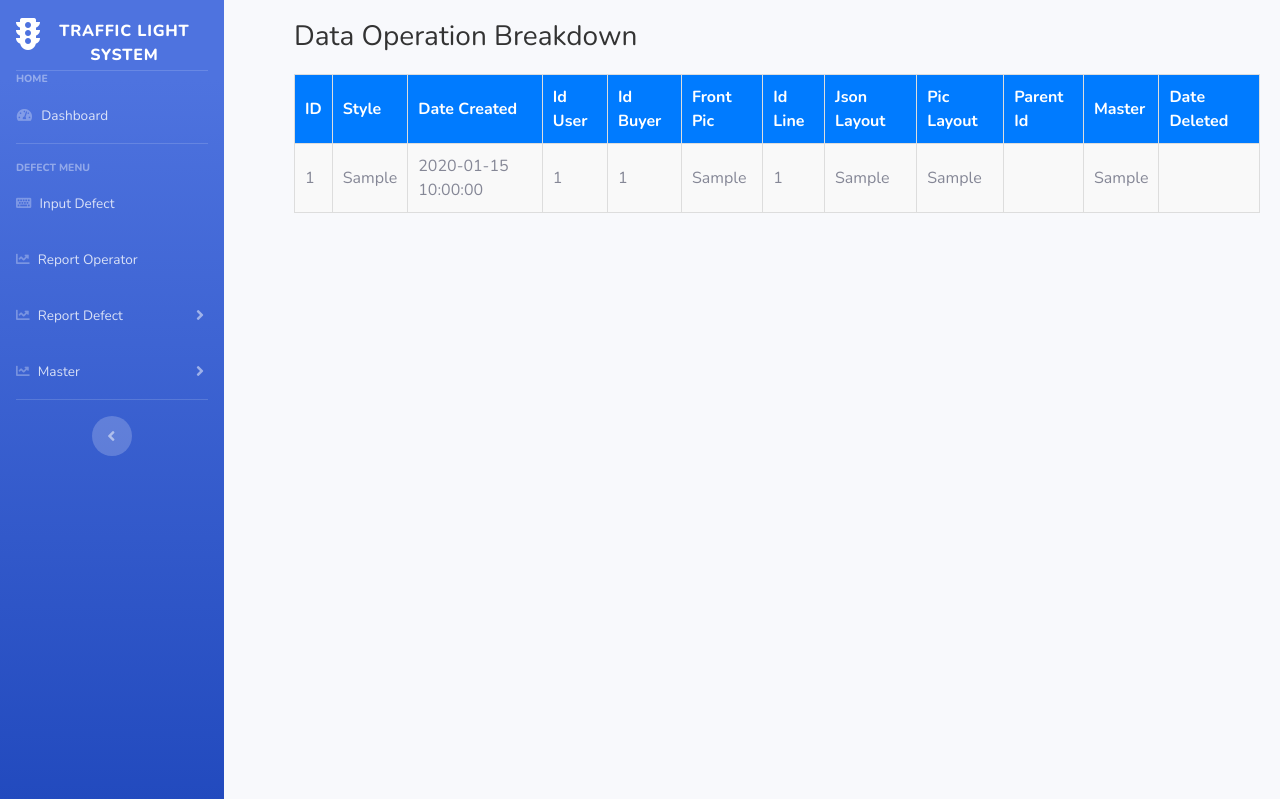
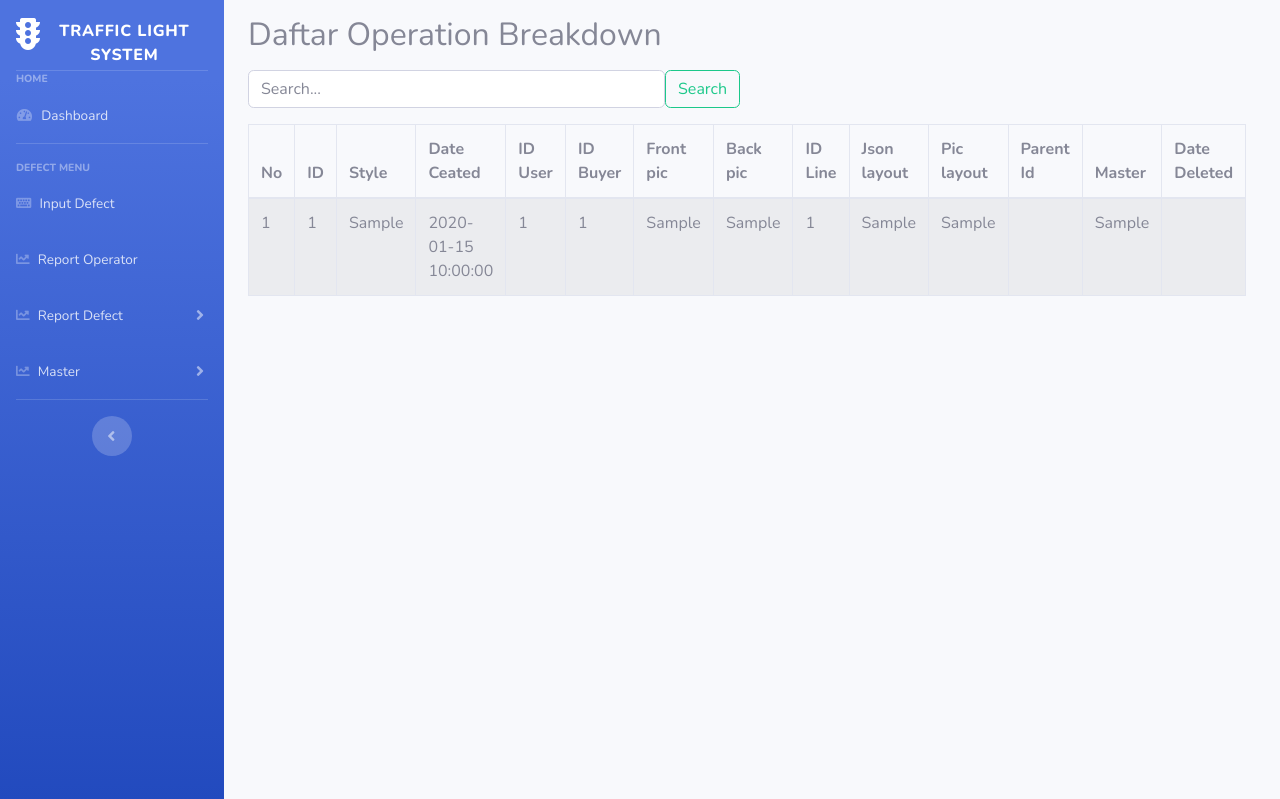
Before and after one commit to PKL-STTT-2025/Project-TLS, a CodeIgniter app: page /Project-TLS/index.php/operationbreakdown/index in a window 1280 px wide. Shown: the top 799 px of the page. Run offline with CodeIgniter, Linux system fonts and the light colour scheme; tables that the repository leaves empty or names only in its code hold one stand-in row (values such as "Sample post").

Commit message:
Revisi view mstemp dan operation breakdown

```diff
--- a/application/controllers/OperationBreakdown.php
+++ b/application/controllers/OperationBreakdown.php
@@ -1,8 +1,7 @@
 <?php
-defined('BASEPATH') or exit('No direct script access allowed');
 
 /**
- * @property OperationBreakdown_model $OperationBreakdown_model
+ * @property CI_OperationBreakdown_model $OperationBreakdown_model
  */
 class OperationBreakdown extends CI_Controller
 {
@@ -10,12 +9,17 @@ class OperationBreakdown extends CI_Controller
     {
         parent::__construct();
         $this->load->model('OperationBreakdown_model');
+        $this->load->library('session');
+        $this->load->helper('form');
     }
 
     public function index()
     {
         $data['title'] = 'Operation Breakdown';
-        $data['operation'] = $this->OperationBreakdown_model->getActiveOperation();
+        $data['operation_breakdown'] = $this->OperationBreakdown_model->getAllLine();
+        if ($this->input->post('keyword')) {
+            $data['operation_breakdown'] = $this->OperationBreakdown_model->cariOPB();
+        }
         $this->load->view('templates/header', $data);
         $this->load->view('OperationBreakdown/opb', $data);
         $this->load->view('templates/footer');
--- a/application/models/OperationBreakdown_model.php
+++ b/application/models/OperationBreakdown_model.php
@@ -1,11 +1,29 @@
 <?php
-defined('BASEPATH') or exit('No direct script access allowed');
+
 
 class OperationBreakdown_model extends CI_Model
 {
 
-    public function getActiveOperation()
+    public function __construct()
     {
-        return $this->db->get('operation_breakdown')->result();
+        parent::__construct();
+        $this->load->database();
+    }
+
+    public function getAllLine()
+    {
+        $query = $this->db->get('operation_breakdown');
+        if ($query->num_rows() > 0) {
+            return $query->result_array();
+        } else {
+            return array();
+        }
+    }
+    public function cariOPB()
+    {
+        $keyword = $this->input->post('keyword');
+        $this->db->like('name', $keyword);
+
+        return $this->db->get('operation_breakdown')->result_array();
     }
 }
--- a/application/views/OperationBreakdown/opb.php
+++ b/application/views/OperationBreakdown/opb.php
@@ -1,69 +1,76 @@
-<style>
-    .main-container {
-        margin-left: 240px;
-        /* pastikan ini lebih dari lebar sidebar */
-        padding: 20px;
-    }
+<div class="container">
+    <title>Daftar Operation Breakdown</title>
 
-    h1 {
-        font-size: 28px;
-        margin-bottom: 20px;
-        color: #333;
-    }
+    <?php if ($this->session->flashdata('flash')) : ?>
+        <div class="row mt-3">
+            <div class="col-md-6 text-center">
+                <div class="alert alert-success alert-dismissible fade show" role="alert">
+                    Daftar Operation Breakdown <strong><?= $this->session->flashdata('flash'); ?></strong>
+                    <button type="button" class="btn-close" data-bs-dismiss="alert" aria-label="Close"></button>
+                </div>
+            </div>
+        </div>
+    <?php endif; ?>
 
-    table {
-        border-collapse: collapse;
-        width: 100%;
-        background-color: #fff;
-    }
+    <div class="row mt-3">
+        <div class="col-md-6">
+            <h2>Daftar Operation Breakdown</h2>
+            <form action="" method="post" class="d-flex mt-3">
+                <input type="text" name="keyword" class="form-control me-2" placeholder="Search..." aria-label="Search">
+                <button class="btn btn-outline-success" type="submit">Search</button>
+            </form>
+        </div>
+    </div>
 
-    th,
-    td {
-        padding: 10px;
-        border: 1px solid #ddd;
-    }
-
-    th {
-        background-color: #007bff;
-        color: white;
-    }
-
-    tr:nth-child(even) {
-        background-color: #f9f9f9;
-    }
-</style>
-<div style="margin-left: 50px; padding: 20px;">
-    <h1>Data Operation Breakdown</h1>
-    <table border="1" cellpadding="5" cellspacing="0">
+    <div class="row mt-3">
+        <div class="col-md-6">
+            <table class="table table-bordered table-striped">
+                <thead>
                     <tr>
+                        <th>No</th>
                         <th>ID</th>
                         <th>Style</th>
-            <th>Date Created</th>
-            <th>Id User</th>
-            <th>Id Buyer</th>
-            <th>Front Pic</th>
-            <th>Id Line</th>
-            <th>Json Layout</th>
-            <th>Pic Layout</th>
+                        <th>Date Ceated</th>
+                        <th>ID User</th>
+                        <th>ID Buyer</th>
+                        <th>Front pic</th>
+                        <th>Back pic</th>
+                        <th>ID Line</th>
+                        <th>Json layout</th>
+                        <th>Pic layout</th>
                         <th>Parent Id</th>
                         <th>Master</th>
                         <th>Date Deleted</th>
                     </tr>
-        <?php foreach ($operation as $row): ?>
+                </thead>
+                <tbody>
+                    <?php if (!empty($operation_breakdown)) : ?>
+                        <?php $i = 1; ?>
+                        <?php foreach ($operation_breakdown as $opb) : ?>
                             <tr>
-                <td><?= $row->id ?></td>
-                <td><?= $row->style ?></td>
-                <td><?= $row->date_created ?></td>
-                <td><?= $row->id_user ?></td>
-                <td><?= $row->id_buyer ?></td>
-                <td><?= $row->front_pic ?></td>
-                <td><?= $row->id_line ?></td>
-                <td><?= $row->json_layout ?></td>
-                <td><?= $row->pic_layout ?></td>
-                <td><?= $row->parent_id ?></td>
-                <td><?= $row->master ?></td>
-                <td><?= $row->date_deleted ?></td>
+                                <td><?= $i++; ?></td>
+                                <td><?= $opb['id']; ?></td>
+                                <td><?= $opb['style']; ?></td>
+                                <td><?= $opb['date_created']; ?></td>
+                                <td><?= $opb['id_user']; ?></td>
+                                <td><?= $opb['id_buyer']; ?></td>
+                                <td><?= $opb['front_pic']; ?></td>
+                                <td><?= $opb['back_pic']; ?></td>
+                                <td><?= $opb['id_line']; ?></td>
+                                <td><?= $opb['json_layout']; ?></td>
+                                <td><?= $opb['pic_layout']; ?></td>
+                                <td><?= $opb['parent_id']; ?></td>
+                                <td><?= $opb['master']; ?></td>
+                                <td><?= $opb['date_deleted']; ?></td>
                             </tr>
                         <?php endforeach; ?>
+                    <?php else : ?>
+                        <tr>
+                            <td colspan="5" class="text-center">Tidak ada data Operation Breakdown.</td>
+                        </tr>
+                    <?php endif; ?>
+                </tbody>
             </table>
         </div>
+    </div>
+</div>
```
Also changed, not shown: application/controllers/MstEmp.php (+8 -4 lines), application/controllers/Report.php (+4 -5 lines), application/models/MstEmp_model.php (+21 -3 lines), application/views/mstemp/mstempl.php (+45 -40 lines). Lines whose indentation alone changed are shown as unchanged.
